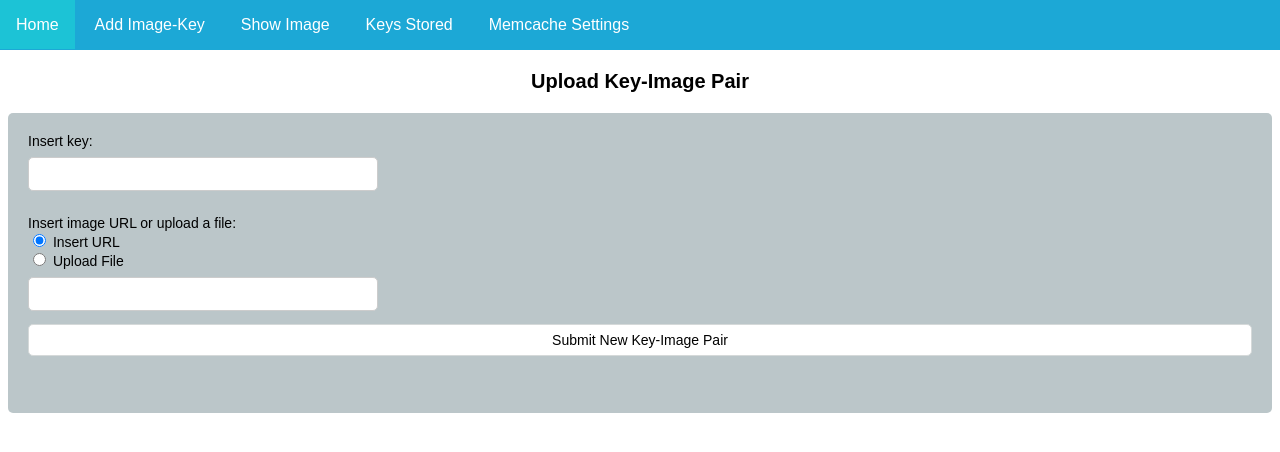
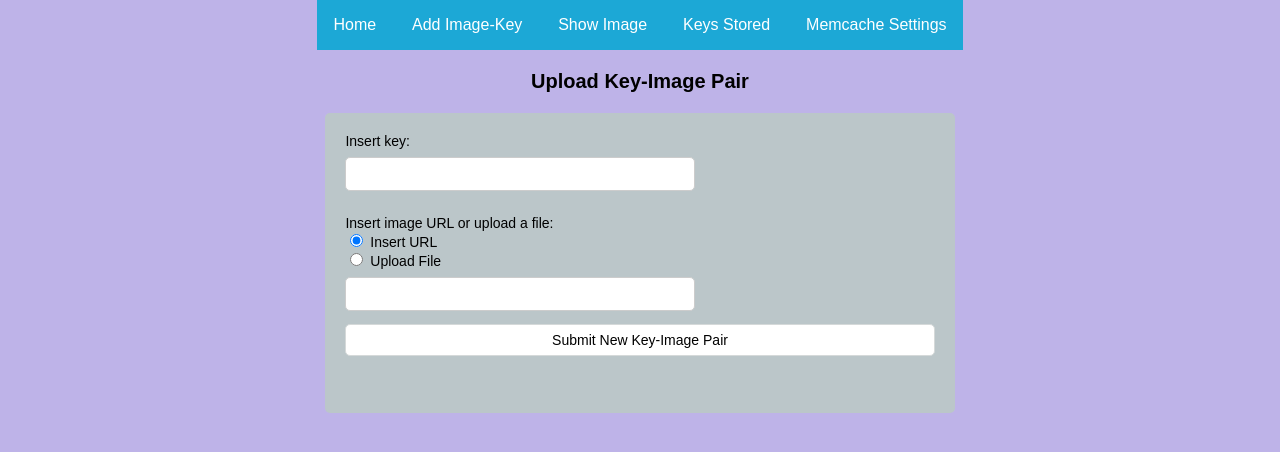
Before and after one commit to RuchitaBhadre/Elastic-web-application-for-image-storage, a Flask app: page /add_key in a window 1280 px wide. Shown: the top 452 px of the page. Run offline with Flask 2, Linux system fonts and the light colour scheme.

Commit message:
Update core-style.css
html css lines

```diff
--- a/frontend/static/core-style.css
+++ b/frontend/static/core-style.css
@@ -1,3 +1,9 @@
+html{
+    display: table;
+    margin:auto;
+    background-color: #beb3e8;
+}
+
 * {
   font-family: "Amazon Ember",sans-serif;
   font-size: 14px;
```
